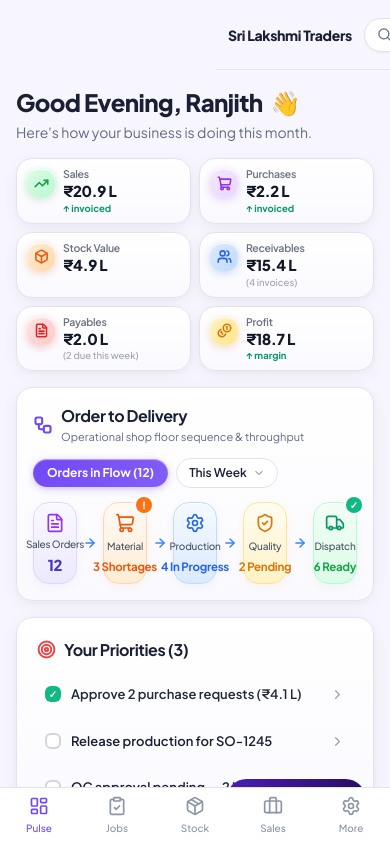
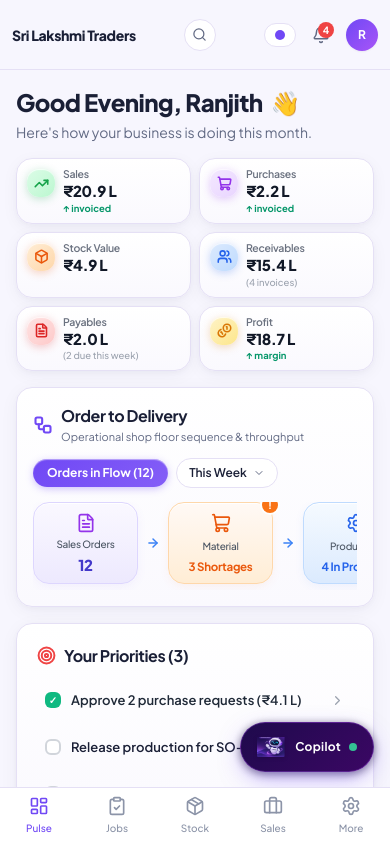
Before and after one commit to ranjithkodakandla/EOSS, a React (Vite) app: page / in a window 390 px wide. Shown: the top 844 px of the page. Built offline with nearby package versions, Linux system fonts and the light colour scheme.

Commit message:
fix(mobile): resolve topbar left alignment, order-to-delivery stage squishing, and floating copilot mascot positioning

```diff
--- a/src/components/home/OrderToDeliveryFlow.tsx
+++ b/src/components/home/OrderToDeliveryFlow.tsx
@@ -205,14 +205,14 @@ export default function OrderToDeliveryFlow() {
         </div>
       </div>
 
-      {/* Process Boxes: Natural Flex Row with Zero Horizontal Scrollbar & Compact ~82px Height */}
-      <div className="w-full flex items-center justify-between gap-1 sm:gap-2">
+      {/* Process Boxes: Responsive Row (Swipeable on mobile, natural flex grid on desktop) */}
+      <div className="w-full flex items-center justify-start sm:justify-between gap-1.5 sm:gap-2 overflow-x-auto sm:overflow-visible pb-1.5 sm:pb-0 no-scrollbar">
         {steps.map((step, idx) => (
           <React.Fragment key={step.id}>
-            {/* Step Card: Exactly 82px tall, identical flex width, icon placed cleanly at top */}
+            {/* Step Card: 105px on mobile to prevent squishing, flex-1 on tablet/desktop */}
             <button
               onClick={() => navigate(step.path)}
-              className="flex-1 min-w-0 h-[82px] rounded-2xl border transition-all duration-150 hover:-translate-y-0.5 group relative cursor-pointer flex flex-col items-center justify-between py-2 px-1 text-center"
+              className="flex-shrink-0 sm:flex-shrink sm:flex-1 min-w-[105px] sm:min-w-0 h-[82px] rounded-2xl border transition-all duration-150 hover:-translate-y-0.5 group relative cursor-pointer flex flex-col items-center justify-between py-2 px-1.5 text-center"
               style={{
                 background: step.bg,
                 borderColor: step.borderColor,
--- a/src/components/layout/TopBar.tsx
+++ b/src/components/layout/TopBar.tsx
@@ -21,9 +21,11 @@ export default function TopBar() {
   return (
     <>
       <header
-        className="fixed top-0 right-0 z-30 h-[70px] flex items-center justify-between px-3 sm:px-5 lg:px-7 gap-2 sm:gap-4 transition-[left] duration-200 select-none"
+        className={clsx(
+          "fixed top-0 right-0 z-30 h-[70px] flex items-center justify-between px-3 sm:px-5 lg:px-7 gap-2 sm:gap-4 transition-[left] duration-200 select-none left-0",
+          sidebarCollapsed ? "md:left-[var(--sidebar-w-collapsed,64px)]" : "md:left-[var(--sidebar-width,216px)]"
+        )}
         style={{
-          left: sidebarCollapsed ? 'var(--sidebar-w-collapsed, 64px)' : 'var(--sidebar-width, 216px)',
           background: 'var(--app-bg, #F6F4FF)',
           borderBottom: '1px solid var(--border, #E5E0F5)',
         }}
@@ -47,19 +49,27 @@ export default function TopBar() {
         </div>
 
         {/* Center: Global Record Search (Ctrl + K) */}
-        <div className="flex-1 max-w-xs sm:max-w-md lg:max-w-xl mx-1 sm:mx-3 md:mx-6">
+        <div className="flex-1 flex justify-center sm:justify-start max-w-xs sm:max-w-md lg:max-w-xl mx-1 sm:mx-3 md:mx-6">
+          {/* Mobile search icon button */}
           <button
             onClick={() => setSearchOpen(true)}
-            className="w-full flex items-center gap-2 sm:gap-2.5 px-3 sm:px-4 py-2 rounded-full border text-xs sm:text-sm text-[var(--text-2)] bg-[var(--surface)] hover:border-[var(--brand)] transition-all shadow-sm group cursor-pointer"
+            className="sm:hidden w-8 h-8 rounded-full border flex items-center justify-center text-[var(--text-2)] bg-[var(--surface)] hover:border-[var(--brand)] transition-colors shadow-2xs cursor-pointer"
+            style={{ borderColor: 'var(--border, #E5E0F5)' }}
+            title="Global Record Search"
+          >
+            <Search size={15} className="text-[var(--text-2)]" />
+          </button>
+
+          {/* Desktop/Tablet full search bar */}
+          <button
+            onClick={() => setSearchOpen(true)}
+            className="hidden sm:flex w-full items-center gap-2 sm:gap-2.5 px-3 sm:px-4 py-2 rounded-full border text-xs sm:text-sm text-[var(--text-2)] bg-[var(--surface)] hover:border-[var(--brand)] transition-all shadow-sm group cursor-pointer"
             style={{ borderColor: 'var(--border, #E5E0F5)' }}
             title="Global Record Search (Cmd+K / Ctrl+K)"
           >
             <Search size={15} className="text-[var(--text-2)] group-hover:text-[var(--brand)] flex-shrink-0" />
-            <span className="truncate flex-1 text-left text-xs sm:text-[13px] font-normal text-gray-500 hidden sm:inline">
+            <span className="truncate flex-1 text-left text-xs sm:text-[13px] font-normal text-gray-500">
               Search orders, customers, materials, documents...
-            </span>
-            <span className="truncate flex-1 text-left text-xs font-normal text-gray-500 sm:hidden">
-              Search records...
             </span>
             <kbd className="hidden lg:inline-flex items-center font-mono text-[10px] px-2 py-0.5 rounded-md bg-gray-50 border border-gray-200 text-gray-500 shadow-2xs font-semibold">
               Ctrl + K
--- a/src/workspaces/home/Home.tsx
+++ b/src/workspaces/home/Home.tsx
@@ -19,9 +19,30 @@ const QUICK_ACTIONS = [
 ];
 
 export default function Home() {
-  const { currentUser } = useStore();
+  const { currentUser, eossTheme } = useStore();
   const navigate = useNavigate();
   const [copilotDrawerOpen, setCopilotDrawerOpen] = useState(false);
+
+  const copilotBtnBg =
+    eossTheme === 'graphite'
+      ? 'linear-gradient(135deg, #1C1D24 0%, #2D2418 100%)'
+      : eossTheme === 'ocean'
+      ? 'linear-gradient(135deg, #06404A 0%, #08606F 100%)'
+      : 'linear-gradient(135deg, #1E0A4C 0%, #3B0764 100%)';
+
+  const copilotBtnBorder =
+    eossTheme === 'graphite'
+      ? '1px solid rgba(245, 158, 11, 0.4)'
+      : eossTheme === 'ocean'
+      ? '1px solid rgba(34, 211, 238, 0.35)'
+      : '1px solid rgba(168, 85, 247, 0.35)';
+
+  const copilotBtnShadow =
+    eossTheme === 'graphite'
+      ? '0 8px 24px -4px rgba(229,138,54,0.45), 0 2px 8px rgba(0,0,0,0.5)'
+      : eossTheme === 'ocean'
+      ? '0 8px 24px -4px rgba(8,127,140,0.5), 0 2px 8px rgba(0,0,0,0.5)'
+      : '0 8px 24px -4px rgba(112,72,245,0.5), 0 2px 8px rgba(0,0,0,0.5)';
 
   // Fallback to 'Ranjith' if owner demo or display name
   const nameParts = currentUser?.name ? currentUser.name.trim().split(' ') : ['Ranjith'];
@@ -99,17 +120,25 @@ export default function Home() {
         </div>
       </div>
 
-      {/* Floating Copilot Button for Mobile and Tablet (< 1280px) */}
-      <div className="xl:hidden fixed bottom-6 right-6 z-40">
+      {/* Floating Copilot Button for Mobile and Tablet (< 1280px) positioned cleanly above bottom nav */}
+      <div className="xl:hidden fixed bottom-[72px] right-4 md:bottom-6 md:right-6 z-40">
         <button
           onClick={() => setCopilotDrawerOpen(true)}
-          className="flex items-center gap-2 px-4 py-3 rounded-full text-white shadow-xl hover:scale-105 transition-transform cursor-pointer"
+          className="flex items-center gap-2.5 px-4 py-2.5 rounded-full text-white transition-all hover:scale-105 active:scale-95 cursor-pointer"
           style={{
-            background: 'linear-gradient(135deg, var(--copilot-start, #4C1D95), var(--copilot-end, #A855F7))',
+            background: copilotBtnBg,
+            border: copilotBtnBorder,
+            boxShadow: copilotBtnShadow,
           }}
+          title="Open EOSS Copilot"
         >
-          <Sparkles size={17} />
-          <span className="text-xs font-bold tracking-wide">EOSS Copilot</span>
+          <img
+            src={`/assets/copilot/robot_${eossTheme}.png`}
+            alt="Copilot Mascot"
+            className="w-7 h-7 object-contain drop-shadow"
+          />
+          <span className="text-xs font-bold tracking-wide">Copilot</span>
+          <span className="w-2 h-2 rounded-full bg-emerald-400 animate-pulse -ml-0.5" />
         </button>
       </div>
 
```
